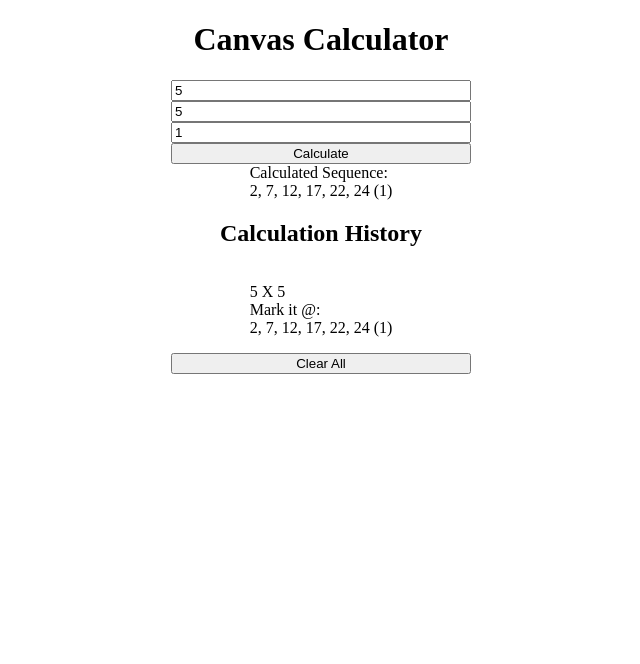
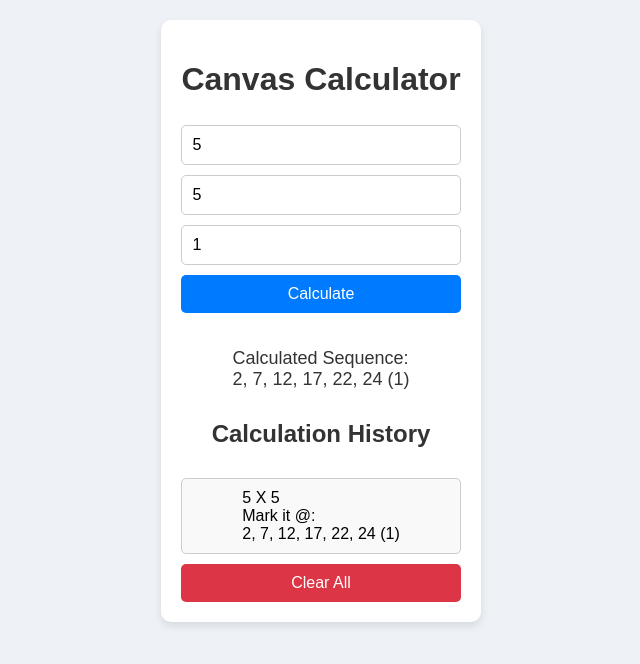
Before and after one commit to DevStudenko/canvas-calculator, a plain HTML site: page index.html in a window 1280 px wide. Both pictures are taken after typing "5", "5" into the empty fields and a click on the button "Calculate". Shown: the whole page, without its empty margins (319-959 px from the left). Drawn offline with Linux system fonts and the light colour scheme.

Commit message:
add some styles to improve the ui

```diff
--- a/index.html
+++ b/index.html
@@ -1,3 +1,4 @@
+<!DOCTYPE html>
 <html lang="en">
 
 <head>
@@ -14,7 +15,6 @@
             <input type="number" id="dimension1" placeholder='Side#1'>
             <input type="number" id="dimension2" placeholder='Side#2'>
             <input type="number" id="quantity" value='1'>
-
             <button id="calculate">Calculate</button>
         </div>
         <div id="result"></div>
--- a/style.css
+++ b/style.css
@@ -1,10 +1,13 @@
-.result-item {
-    border: 1px solid #ccc;
-    padding: 10px;
-    margin-top: 10px;
-    background-color: #f9f9f9;
+body {
+    display: flex;
+    justify-content: center;
+    align-items: flex-start;
+    width: 100%;
+    max-height: 100vh;
+    margin: 0 auto;
+    background-color: #eef2f7;
+    font-family: Arial, sans-serif;
 }
-
 
 .container {
     display: flex;
@@ -12,23 +15,55 @@
     align-items: center;
     justify-content: center;
     max-width: 50%;
+    padding: 20px;
+    background-color: #ffffff;
+    box-shadow: 0 4px 8px rgba(0, 0, 0, 0.1);
+    border-radius: 10px;
+    margin-top: 20px;
 }
 
 h1,
 h2 {
     text-align: center;
+    color: #333333;
 }
 
 .input-form {
     display: flex;
     flex-direction: column;
     width: 100%;
+    margin-bottom: 20px;
 }
 
-#dimension1,
-#dimension2,
-#quantity {
+.input-form input {
     width: 100%;
+    padding: 10px;
+    margin: 5px 0;
+    border: 1px solid #ccc;
+    border-radius: 5px;
+    box-sizing: border-box;
+    font-size: 16px;
+}
+
+.input-form button {
+    padding: 10px;
+    margin: 5px 0;
+    background-color: #007bff;
+    color: white;
+    border: none;
+    border-radius: 5px;
+    cursor: pointer;
+    font-size: 16px;
+}
+
+.input-form button:hover {
+    background-color: #0056b3;
+}
+
+#result {
+    font-size: 18px;
+    color: #333333;
+    margin: 10px 0;
 }
 
 .history {
@@ -44,22 +79,33 @@ ul {
     justify-content: center;
     align-items: center;
     padding: 0;
+    margin: 0;
 }
 
 ul>li {
     display: flex;
     justify-content: center;
     list-style-type: none;
-    padding: 0;
-    width: 300px;
+    padding: 10px;
+    width: 100%;
+    background-color: #f9f9f9;
+    border: 1px solid #ccc;
+    border-radius: 5px;
+    margin-top: 10px;
+    box-sizing: border-box;
 }
 
+#clear-history {
+    padding: 10px;
+    background-color: #dc3545;
+    color: white;
+    border: none;
+    border-radius: 5px;
+    cursor: pointer;
+    font-size: 16px;
+    margin-top: 10px;
+}
 
-body {
-    display: flex;
-    justify-content: center;
-    align-items: flex-start;
-    width: 100%;
-    max-height: 100vh;
-    margin: 0 auto;
+#clear-history:hover {
+    background-color: #c82333;
 }
```
